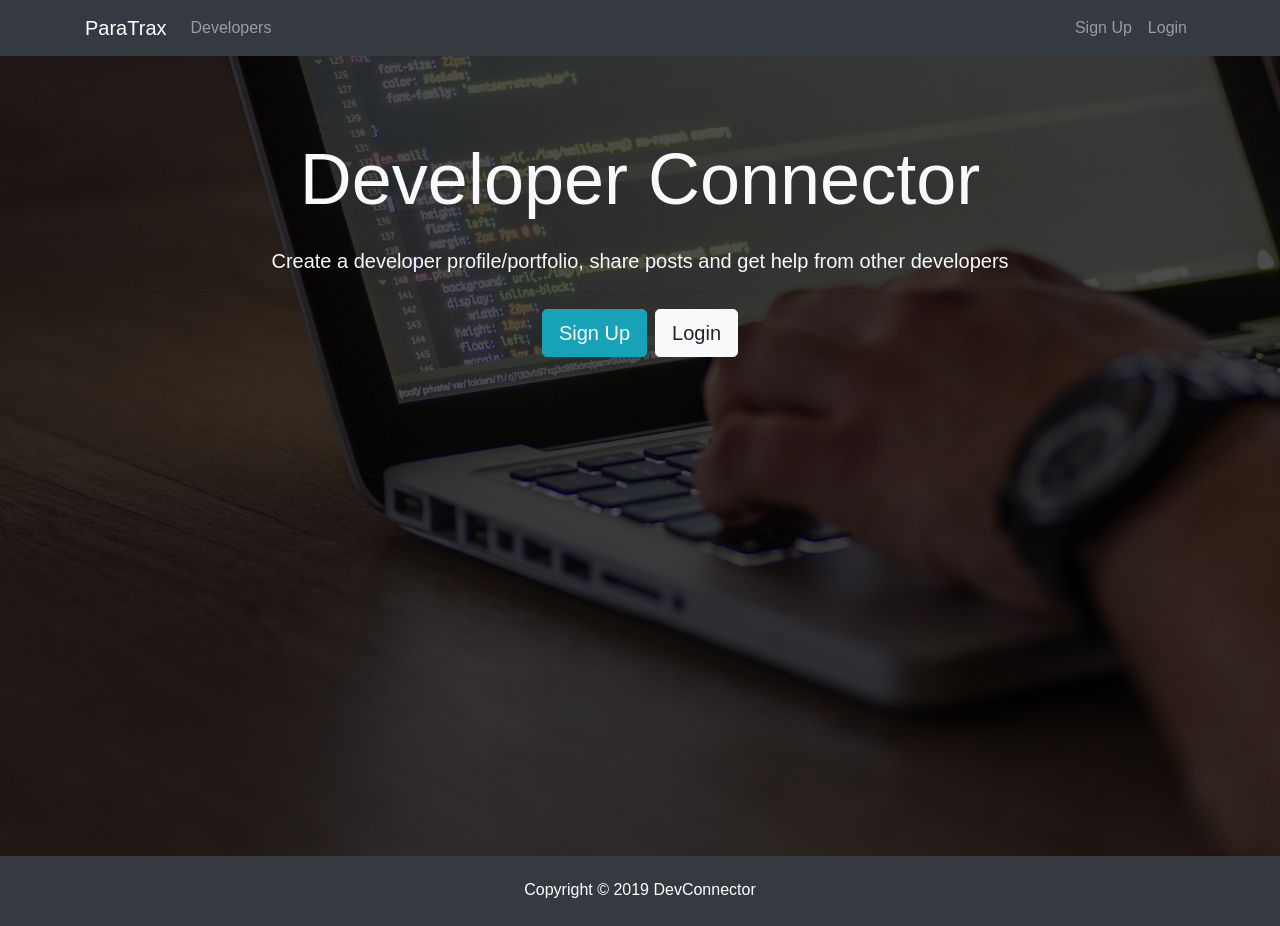
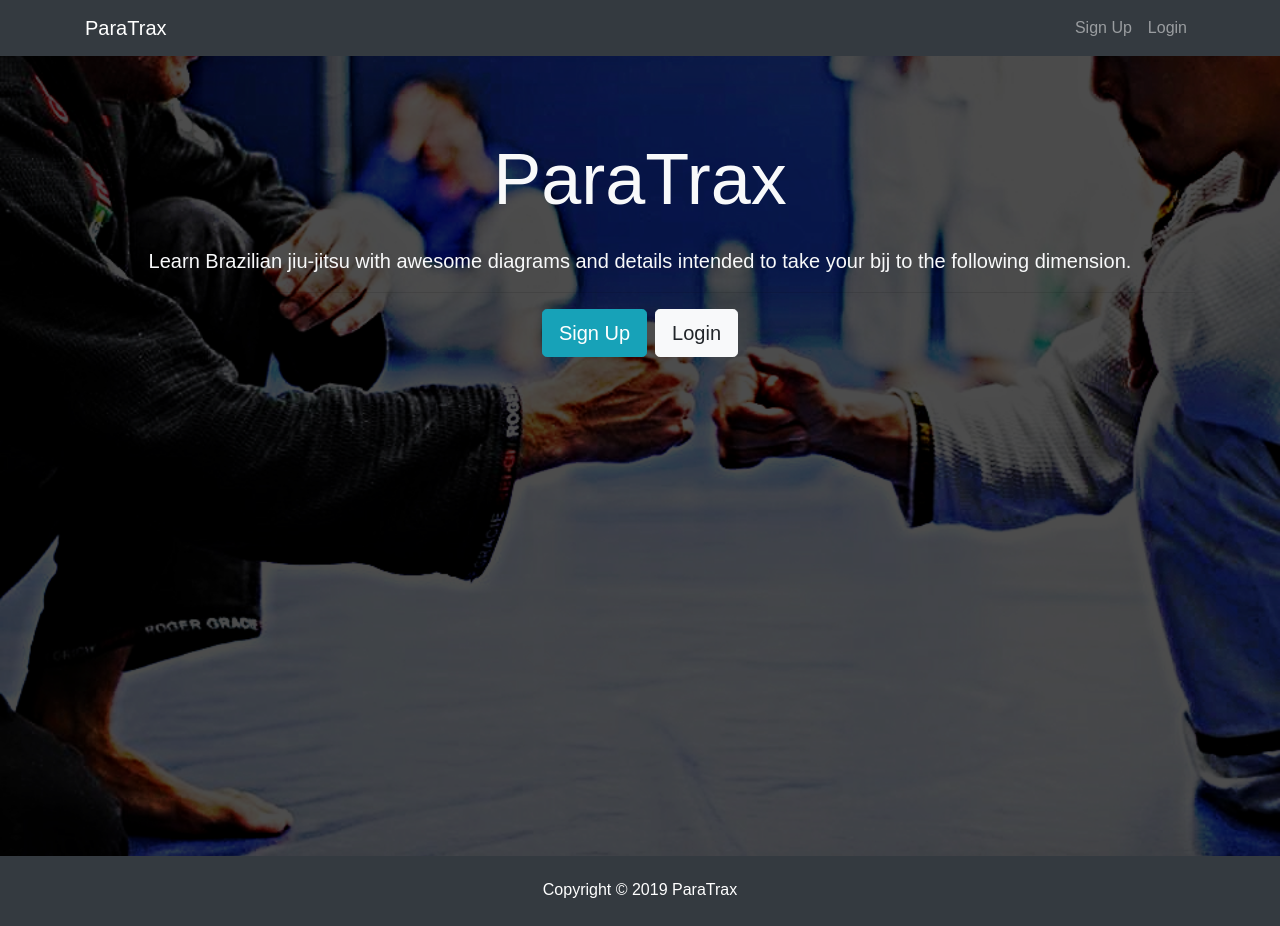
Before and after one commit to thetrebelcc/ParaTraxv2, a React (Create React App) app in the folder client/: page / in a window 1280 px wide. Built offline with nearby package versions, Linux system fonts and the light colour scheme.

Commit message:
signup MongoDB

```diff
--- a/client/src/components/create-profile/CreateProfile.js
+++ b/client/src/components/create-profile/CreateProfile.js
@@ -151,7 +151,7 @@ class CreateProfile extends Component {
                   value={this.state.handle}
                   onChange={this.onChange}
                   error={errors.handle}
-                  info="A unique handle for your profile URL. Your full name, company name, nickname"
+                  info="Name/Nickname"
                 />
                 <SelectListGroup
                   placeholder="Status"
--- a/client/src/components/layout/Footer.js
+++ b/client/src/components/layout/Footer.js
@@ -3,7 +3,7 @@ import React from 'react';
 export default () => {
   return (
     <footer className="bg-dark text-white mt-5 p-4 text-center">
-      Copyright &copy; {new Date().getFullYear()} DevConnector
+      Copyright &copy; {new Date().getFullYear()} ParaTrax
     </footer>
   );
 };
--- a/client/src/components/layout/Landing.js
+++ b/client/src/components/layout/Landing.js
@@ -17,11 +17,10 @@ class Landing extends Component {
           <div className="container">
             <div className="row">
               <div className="col-md-12 text-center">
-                <h1 className="display-3 mb-4">Developer Connector</h1>
+                <h1 className="display-3 mb-4">ParaTrax </h1>
                 <p className="lead">
                   {' '}
-                  Create a developer profile/portfolio, share posts and get help
-                  from other developers
+                 Learn Brazilian jiu-jitsu with awesome diagrams and details intended to take your bjj to the following dimension.
                 </p>
                 <hr />
                 <Link to="/register" className="btn btn-lg btn-info mr-2">
--- a/client/src/components/layout/Navbar.js
+++ b/client/src/components/layout/Navbar.js
@@ -81,7 +81,7 @@ class Navbar extends Component {
               <li className="nav-item">
                 <Link className="nav-link" to="/profiles">
                   {' '}
-                  Developers
+
                 </Link>
               </li>
             </ul>
```
Also changed, not shown: client/src/img/showcase.jpg, 1 other file (tests, documents, lock files or other folders).
